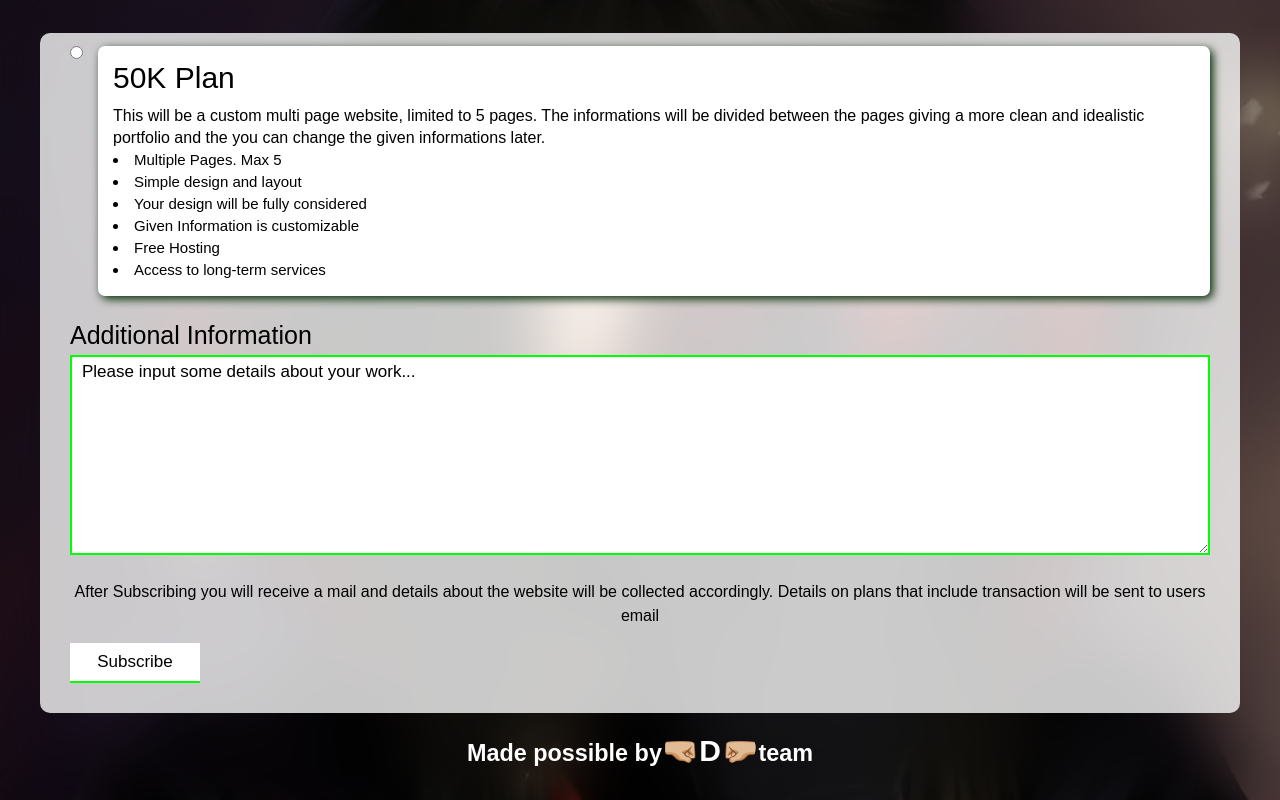
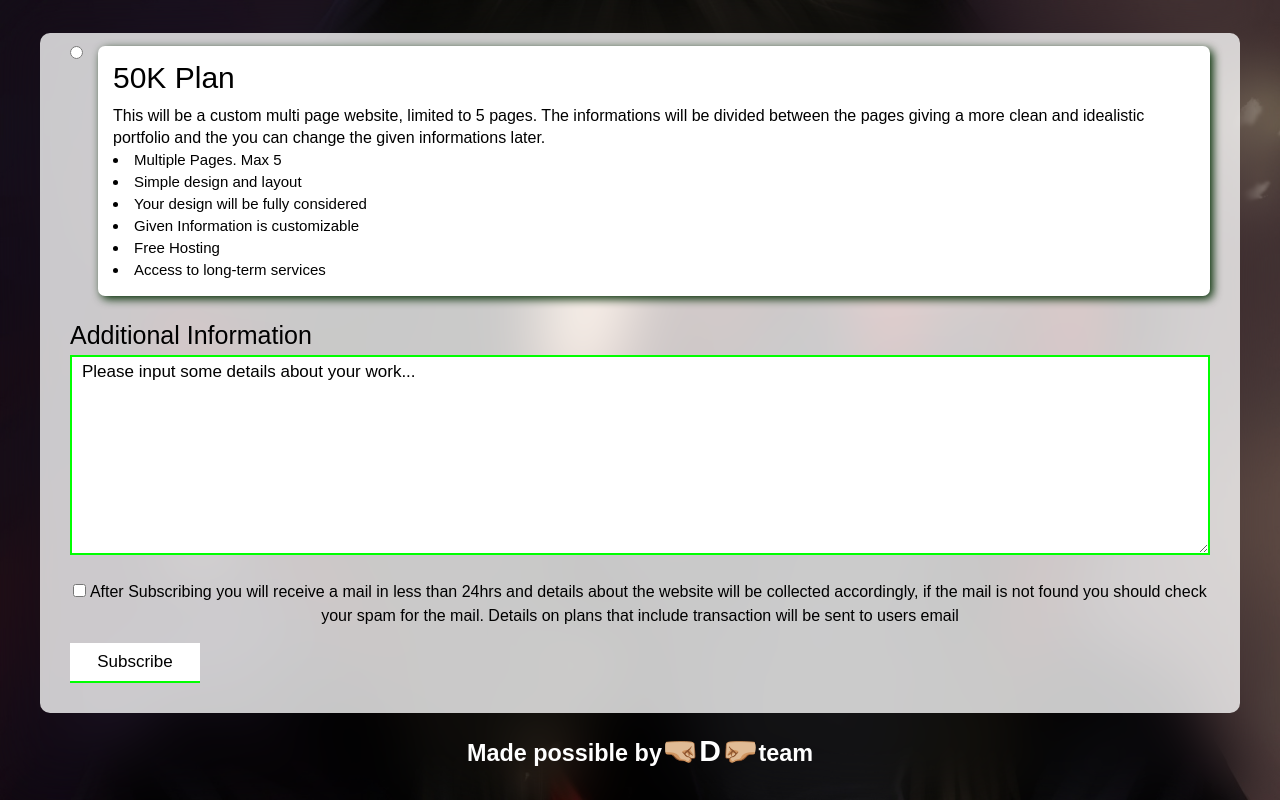
Before and after one commit to Ukabir/FREEA, a plain HTML site: page index.html in a window 1280 px wide. Both pictures are taken after typing "Sample", "name@example.com", "Sample" into the empty fields and a click on the button "Subscribe". Drawn offline with Linux system fonts and the light colour scheme.

Commit message:
Add files via upload

```diff
--- a/index.html
+++ b/index.html
@@ -67,7 +67,9 @@
                     <label for="">Additional Information</label>
                     <textarea name="" id="txt">Please input some details about your work... </textarea>
                 </div>
-                <p>After Subscribing you will receive a mail and details about the website will be collected accordingly. Details on plans that include transaction will be sent to users email  </p>
+                <p>
+                    <input type="checkbox" name="" id="check">
+                    After Subscribing you will receive a mail in less than 24hrs and details about the website will be collected accordingly, if the mail is not found you should check your spam for the mail. Details on plans that include transaction will be sent to users email  </p>
                 <button class="btn" type="submit" value="submit" class="sub" id="submit">Subscribe
                     <div class="color"></div>
                 </button>
@@ -126,6 +128,10 @@
                     return
                 }
                 if (plan1.checked || plan2.checked || plan3.checked) {
+                    if (!check.checked) {
+                        alert('Please read the NOTE and accept')
+                        return
+                    }
                 }else {
                     alert('Pick a plan')
                     unspin()
```
